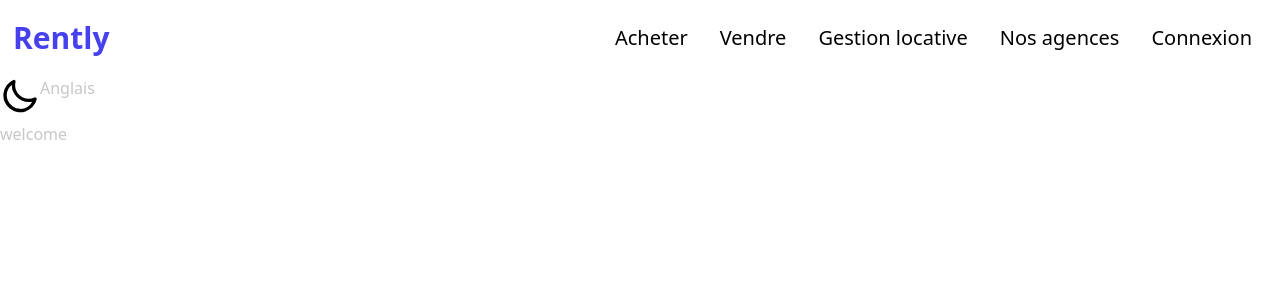
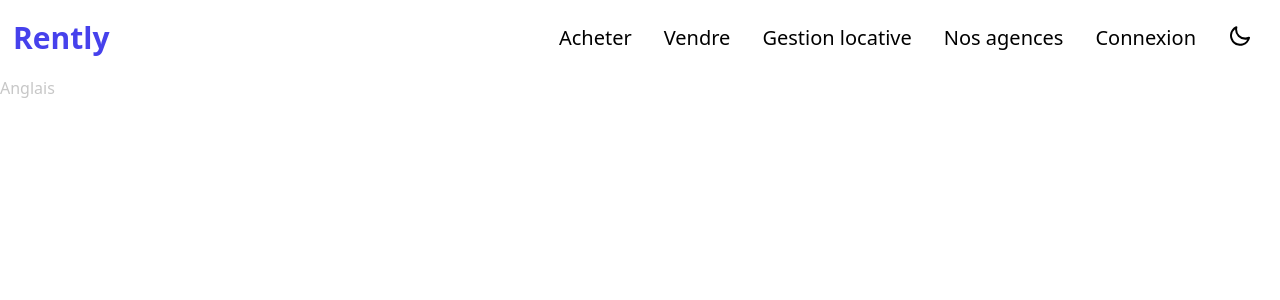
Before and after one commit to mathieudacheux/rently_FrontEnd, a React (Vite) app: page / in a window 1280 px wide. Shown: the top 300 px of the page. Built offline with nearby package versions, Linux system fonts and the light colour scheme.

Commit message:
Improvements

```diff
--- a/src/components/atoms/ToggleTheme.tsx
+++ b/src/components/atoms/Toggle/ToggleTheme.tsx
@@ -17,14 +17,14 @@ export default function ToggleTheme(): JSX.Element {
     <label className='swap swap-rotate'>
       <input type='checkbox' onChange={toggleTheme} />
       <svg
-        className='swap-on fill-secondary w-10 h-10'
+        className='swap-on fill-secondary w-6 h-6'
         xmlns='http://www.w3.org/2000/svg'
         viewBox='0 0 24 24'
       >
         <path d='M5.64,17l-.71.71a1,1,0,0,0,0,1.41,1,1,0,0,0,1.41,0l.71-.71A1,1,0,0,0,5.64,17ZM5,12a1,1,0,0,0-1-1H3a1,1,0,0,0,0,2H4A1,1,0,0,0,5,12Zm7-7a1,1,0,0,0,1-1V3a1,1,0,0,0-2,0V4A1,1,0,0,0,12,5ZM5.64,7.05a1,1,0,0,0,.7.29,1,1,0,0,0,.71-.29,1,1,0,0,0,0-1.41l-.71-.71A1,1,0,0,0,4.93,6.34Zm12,.29a1,1,0,0,0,.7-.29l.71-.71a1,1,0,1,0-1.41-1.41L17,5.64a1,1,0,0,0,0,1.41A1,1,0,0,0,17.66,7.34ZM21,11H20a1,1,0,0,0,0,2h1a1,1,0,0,0,0-2Zm-9,8a1,1,0,0,0-1,1v1a1,1,0,0,0,2,0V20A1,1,0,0,0,12,19ZM18.36,17A1,1,0,0,0,17,18.36l.71.71a1,1,0,0,0,1.41,0,1,1,0,0,0,0-1.41ZM12,6.5A5.5,5.5,0,1,0,17.5,12,5.51,5.51,0,0,0,12,6.5Zm0,9A3.5,3.5,0,1,1,15.5,12,3.5,3.5,0,0,1,12,15.5Z' />
       </svg>
       <svg
-        className='swap-off fill-secondary w-10 h-10'
+        className='swap-off fill-secondary w-6 h-6'
         xmlns='http://www.w3.org/2000/svg'
         viewBox='0 0 24 24'
       >
--- a/src/components/organisms/Navbar.tsx
+++ b/src/components/organisms/Navbar.tsx
@@ -1,4 +1,5 @@
 import RedirectText from '../atoms/RedirectText.tsx'
+import ToggleTheme from '../atoms/Toggle/ToggleTheme.tsx'
 
 export default function Navbar(): JSX.Element {
   return (
@@ -25,6 +26,9 @@ export default function Navbar(): JSX.Element {
           <li>
             <RedirectText text='navbar.login' to='LOGIN' />
           </li>
+          <li>
+            <ToggleTheme />
+          </li>
         </ul>
       </div>
     </div>
--- a/src/pages/Home/Home.tsx
+++ b/src/pages/Home/Home.tsx
@@ -1,17 +1,11 @@
-import ToggleLanguage from '../../components/atoms/ToggleLanguage.tsx'
-import ToggleTheme from '../../components/atoms/ToggleTheme.tsx'
-import { useTranslation } from 'react-i18next'
+import ToggleLanguage from '../../components/atoms/Toggle/ToggleLanguage.tsx'
 import Navbar from '../../components/organisms/Navbar.tsx'
 
 export default function Home(): JSX.Element {
-  const { t } = useTranslation()
-
   return (
     <>
       <Navbar />
-      <ToggleTheme />
       <ToggleLanguage />
-      <h1>{t('welcome')}</h1>
     </>
   )
 }
--- a/src/routes/router.ts
+++ b/src/routes/router.ts
@@ -1,17 +1,12 @@
 import { createBrowserRouter } from 'react-router-dom'
 import { APP_ROUTES } from './routes.ts'
 import Home from '../pages/Home/Home.tsx'
-import ToggleLanguage from '../components/atoms/ToggleLanguage.tsx'
 
 const router = createBrowserRouter([
   {
     path: APP_ROUTES.HOME,
     Component: Home,
   },
-  {
-    path: APP_ROUTES.LOGIN,
-    Component: ToggleLanguage,
-  },
 ])
 
 export { router }
```
Also changed, not shown: src/components/atoms/Toggle/ToggleLanguage.tsx (renamed from src/components/atoms/ToggleLanguage.tsx).
